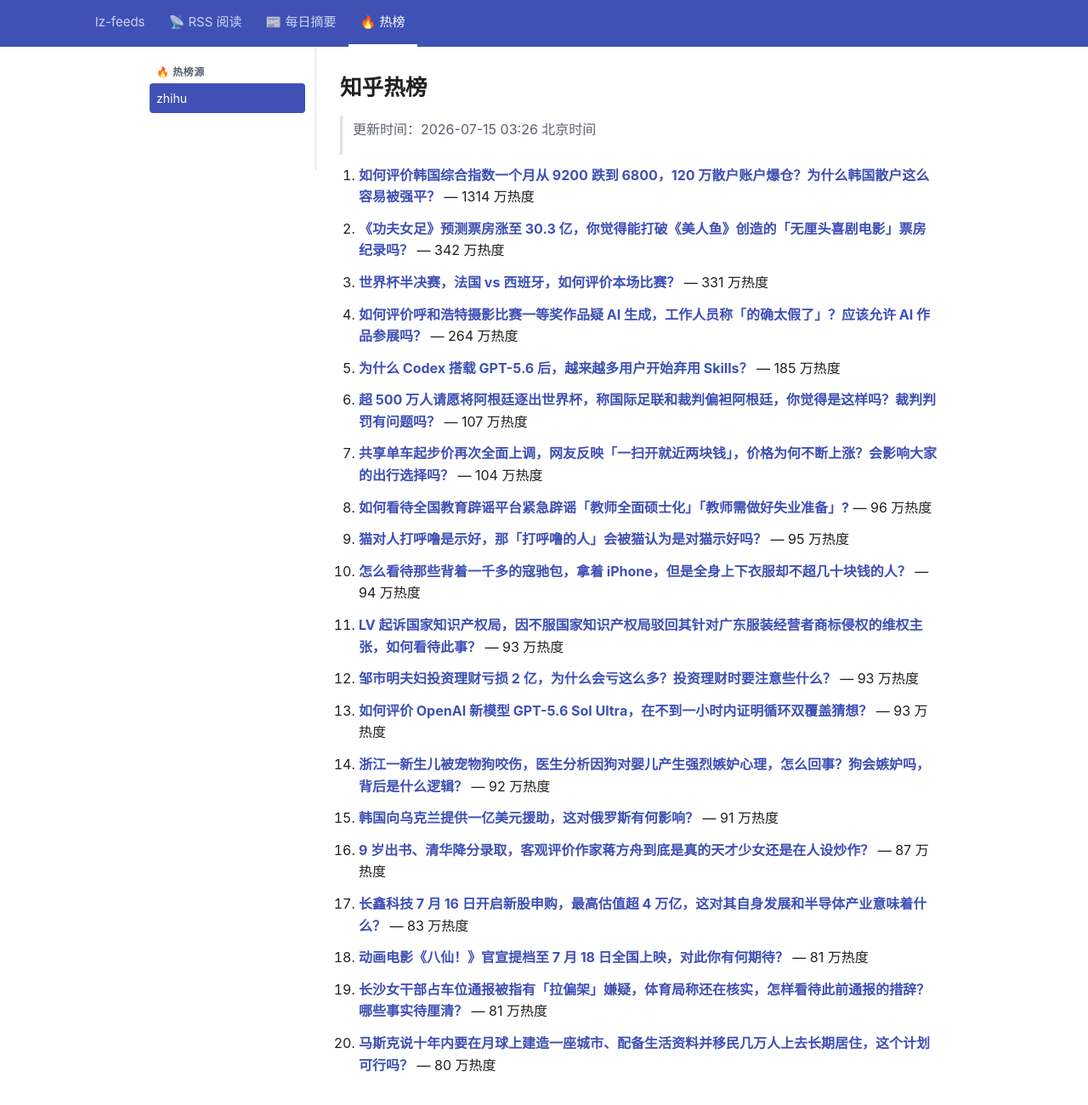
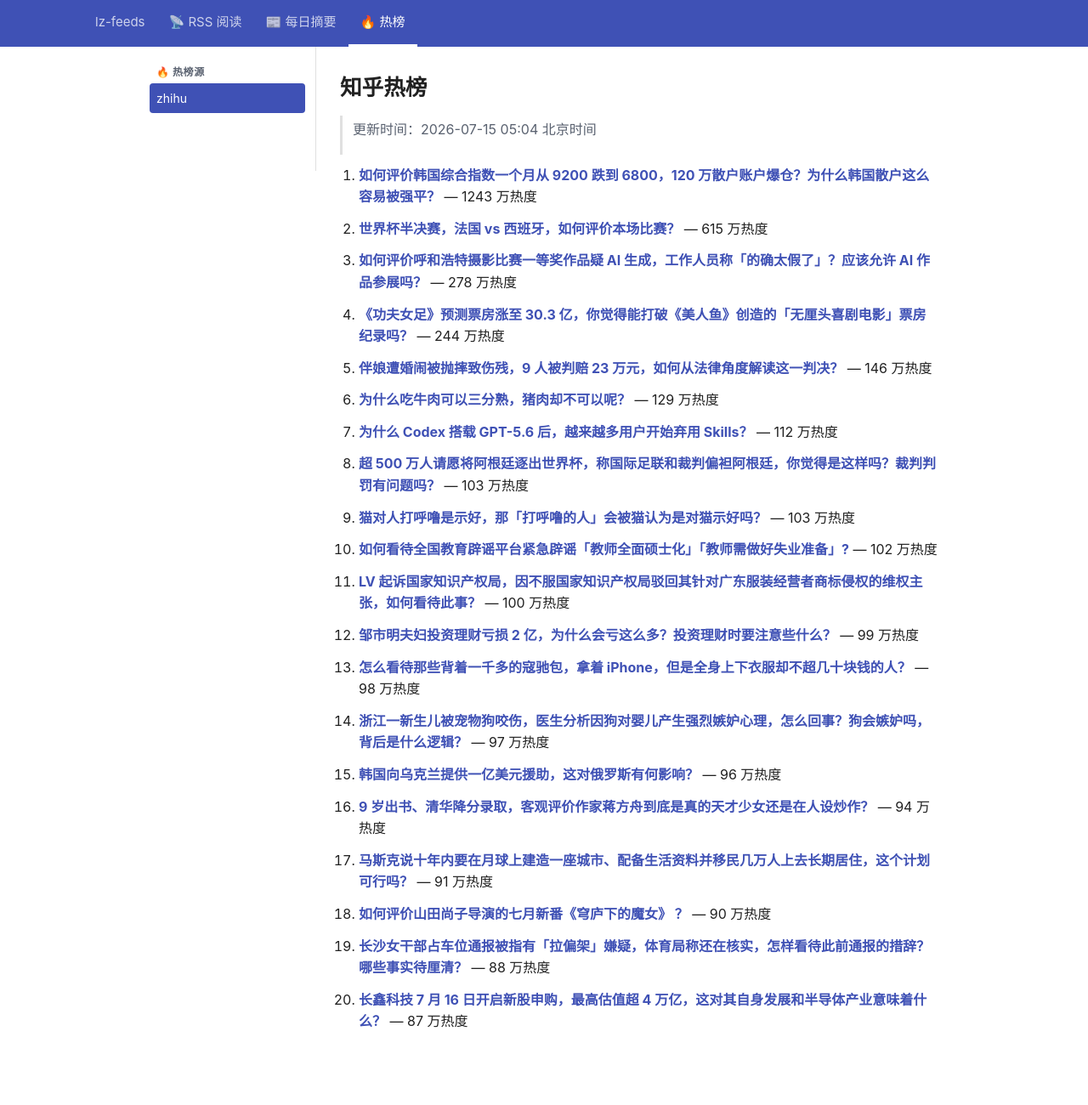
Before and after one commit to lizhang0101/lz-feeds, a Jekyll site: the page built from _hotlist/zhihu.md, in a window 1280 px wide and 1330 px high. Shown: the top 1300 px of the window at 85% size. Built offline with Jekyll 4.4.1, drawn with Linux system fonts in a browser that asks for light colours.

Commit message:
hotlist: 2026-07-14T21:04Z

```diff
--- a/_hotlist/zhihu.md
+++ b/_hotlist/zhihu.md
@@ -1,48 +1,48 @@
 ---
-updated: 2026-07-15 03:26 北京时间
+updated: 2026-07-15 05:04 北京时间
 count: 20
 ---
 
 # 知乎热榜
 
-> 更新时间：2026-07-15 03:26 北京时间
+> 更新时间：2026-07-15 05:04 北京时间
 
-1. **[如何评价韩国综合指数一个月从 9200 跌到 6800，120 万散户账户爆仓？为什么韩国散户这么容易被强平？](https://www.zhihu.com/question/2060415646706263496)** — 1314 万热度
+1. **[如何评价韩国综合指数一个月从 9200 跌到 6800，120 万散户账户爆仓？为什么韩国散户这么容易被强平？](https://www.zhihu.com/question/2060415646706263496)** — 1243 万热度
 
-2. **[《功夫女足》预测票房涨至 30.3 亿，你觉得能打破《美人鱼》创造的「无厘头喜剧电影」票房纪录吗？](https://www.zhihu.com/question/2059400846199219255)** — 342 万热度
+2. **[世界杯半决赛，法国 vs 西班牙，如何评价本场比赛？](https://www.zhihu.com/question/2060325379596933035)** — 615 万热度
 
-3. **[世界杯半决赛，法国 vs 西班牙，如何评价本场比赛？](https://www.zhihu.com/question/2060325379596933035)** — 331 万热度
+3. **[如何评价呼和浩特摄影比赛一等奖作品疑 AI 生成，工作人员称「的确太假了」？应该允许 AI 作品参展吗？](https://www.zhihu.com/question/2060385485915263811)** — 278 万热度
 
-4. **[如何评价呼和浩特摄影比赛一等奖作品疑 AI 生成，工作人员称「的确太假了」？应该允许 AI 作品参展吗？](https://www.zhihu.com/question/2060385485915263811)** — 264 万热度
+4. **[《功夫女足》预测票房涨至 30.3 亿，你觉得能打破《美人鱼》创造的「无厘头喜剧电影」票房纪录吗？](https://www.zhihu.com/question/2059400846199219255)** — 244 万热度
 
-5. **[为什么 Codex 搭载 GPT-5.6 后，越来越多用户开始弃用 Skills？](https://www.zhihu.com/question/2060378207459566963)** — 185 万热度
+5. **[伴娘遭婚闹被抛摔致伤残，9 人被判赔 23 万元，如何从法律角度解读这一判决？](https://www.zhihu.com/question/2060344642072326388)** — 146 万热度
 
-6. **[超 500 万人请愿将阿根廷逐出世界杯，称国际足联和裁判偏袒阿根廷，你觉得是这样吗？裁判判罚有问题吗？](https://www.zhihu.com/question/2060314752786457046)** — 107 万热度
+6. **[为什么吃牛肉可以三分熟，猪肉却不可以呢？](https://www.zhihu.com/question/552089218)** — 129 万热度
 
-7. **[共享单车起步价再次全面上调，网友反映「一扫开就近两块钱」，价格为何不断上涨？会影响大家的出行选择吗？](https://www.zhihu.com/question/2060008266927810048)** — 104 万热度
+7. **[为什么 Codex 搭载 GPT-5.6 后，越来越多用户开始弃用 Skills？](https://www.zhihu.com/question/2060378207459566963)** — 112 万热度
 
-8. **[如何看待全国教育辟谣平台紧急辟谣「教师全面硕士化」「教师需做好失业准备」?](https://www.zhihu.com/question/2059323780208636411)** — 96 万热度
+8. **[超 500 万人请愿将阿根廷逐出世界杯，称国际足联和裁判偏袒阿根廷，你觉得是这样吗？裁判判罚有问题吗？](https://www.zhihu.com/question/2060314752786457046)** — 103 万热度
 
-9. **[猫对人打呼噜是示好，那「打呼噜的人」会被猫认为是对猫示好吗？](https://www.zhihu.com/question/659310565)** — 95 万热度
+9. **[猫对人打呼噜是示好，那「打呼噜的人」会被猫认为是对猫示好吗？](https://www.zhihu.com/question/659310565)** — 103 万热度
 
-10. **[怎么看待那些背着一千多的寇驰包，拿着 iPhone，但是全身上下衣服却不超几十块钱的人？](https://www.zhihu.com/question/9783691829)** — 94 万热度
+10. **[如何看待全国教育辟谣平台紧急辟谣「教师全面硕士化」「教师需做好失业准备」?](https://www.zhihu.com/question/2059323780208636411)** — 102 万热度
 
-11. **[LV 起诉国家知识产权局，因不服国家知识产权局驳回其针对广东服装经营者商标侵权的维权主张，如何看待此事？](https://www.zhihu.com/question/2060375449868441221)** — 93 万热度
+11. **[LV 起诉国家知识产权局，因不服国家知识产权局驳回其针对广东服装经营者商标侵权的维权主张，如何看待此事？](https://www.zhihu.com/question/2060375449868441221)** — 100 万热度
 
-12. **[邹市明夫妇投资理财亏损 2 亿，为什么会亏这么多？投资理财时要注意些什么？](https://www.zhihu.com/question/2060364904519791870)** — 93 万热度
+12. **[邹市明夫妇投资理财亏损 2 亿，为什么会亏这么多？投资理财时要注意些什么？](https://www.zhihu.com/question/2060364904519791870)** — 99 万热度
 
-13. **[如何评价 OpenAI 新模型 GPT-5.6 Sol Ultra，在不到一小时内证明循环双覆盖猜想？](https://www.zhihu.com/question/2059349642496710015)** — 93 万热度
+13. **[怎么看待那些背着一千多的寇驰包，拿着 iPhone，但是全身上下衣服却不超几十块钱的人？](https://www.zhihu.com/question/9783691829)** — 98 万热度
 
-14. **[浙江一新生儿被宠物狗咬伤，医生分析因狗对婴儿产生强烈嫉妒心理，怎么回事？狗会嫉妒吗，背后是什么逻辑？](https://www.zhihu.com/question/2060043393238143776)** — 92 万热度
+14. **[浙江一新生儿被宠物狗咬伤，医生分析因狗对婴儿产生强烈嫉妒心理，怎么回事？狗会嫉妒吗，背后是什么逻辑？](https://www.zhihu.com/question/2060043393238143776)** — 97 万热度
 
-15. **[韩国向乌克兰提供一亿美元援助，这对俄罗斯有何影响？](https://www.zhihu.com/question/2059387546061349903)** — 91 万热度
+15. **[韩国向乌克兰提供一亿美元援助，这对俄罗斯有何影响？](https://www.zhihu.com/question/2059387546061349903)** — 96 万热度
 
-16. **[9 岁出书、清华降分录取，客观评价作家蒋方舟到底是真的天才少女还是在人设炒作？](https://www.zhihu.com/question/2060111984247272718)** — 87 万热度
+16. **[9 岁出书、清华降分录取，客观评价作家蒋方舟到底是真的天才少女还是在人设炒作？](https://www.zhihu.com/question/2060111984247272718)** — 94 万热度
 
-17. **[长鑫科技 7 月 16 日开启新股申购，最高估值超 4 万亿，这对其自身发展和半导体产业意味着什么？](https://www.zhihu.com/question/2058449781597459395)** — 83 万热度
+17. **[马斯克说十年内要在月球上建造一座城市、配备生活资料并移民几万人上去长期居住，这个计划可行吗？](https://www.zhihu.com/question/2060166037149054543)** — 91 万热度
 
-18. **[动画电影《八仙！》官宣提档至 7 月 18 日全国上映，对此你有何期待？](https://www.zhihu.com/question/2060302796297959128)** — 81 万热度
+18. **[如何评价山田尚子导演的七月新番《穹庐下的魔女》 ？](https://www.zhihu.com/question/2057156756376139431)** — 90 万热度
 
-19. **[长沙女干部占车位通报被指有「拉偏架」嫌疑，体育局称还在核实，怎样看待此前通报的措辞？哪些事实待厘清？](https://www.zhihu.com/question/2060269141576233184)** — 81 万热度
+19. **[长沙女干部占车位通报被指有「拉偏架」嫌疑，体育局称还在核实，怎样看待此前通报的措辞？哪些事实待厘清？](https://www.zhihu.com/question/2060269141576233184)** — 88 万热度
 
-20. **[马斯克说十年内要在月球上建造一座城市、配备生活资料并移民几万人上去长期居住，这个计划可行吗？](https://www.zhihu.com/question/2060166037149054543)** — 80 万热度
+20. **[长鑫科技 7 月 16 日开启新股申购，最高估值超 4 万亿，这对其自身发展和半导体产业意味着什么？](https://www.zhihu.com/question/2058449781597459395)** — 87 万热度
```
